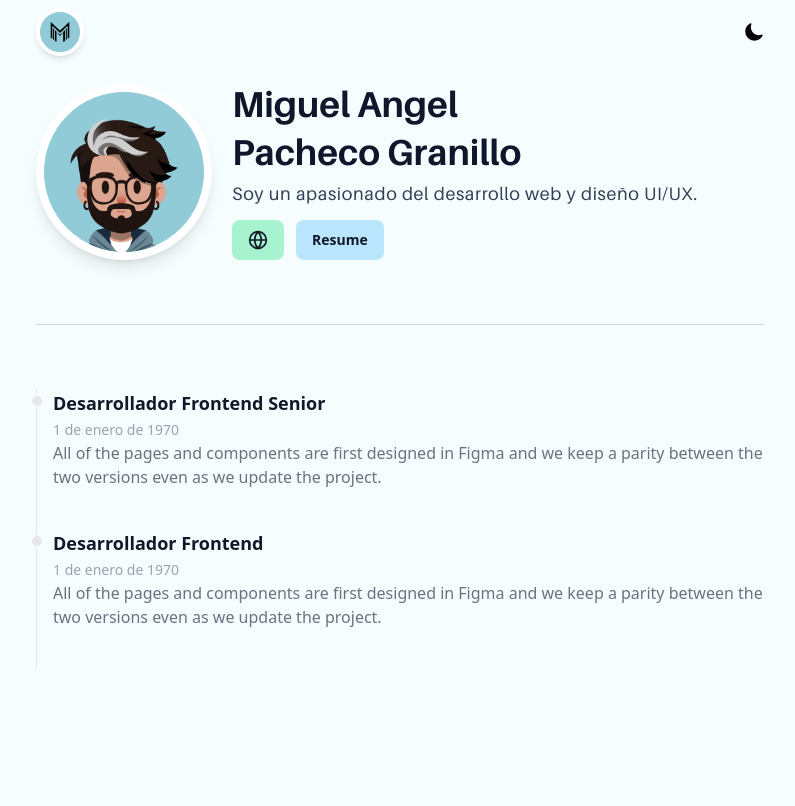
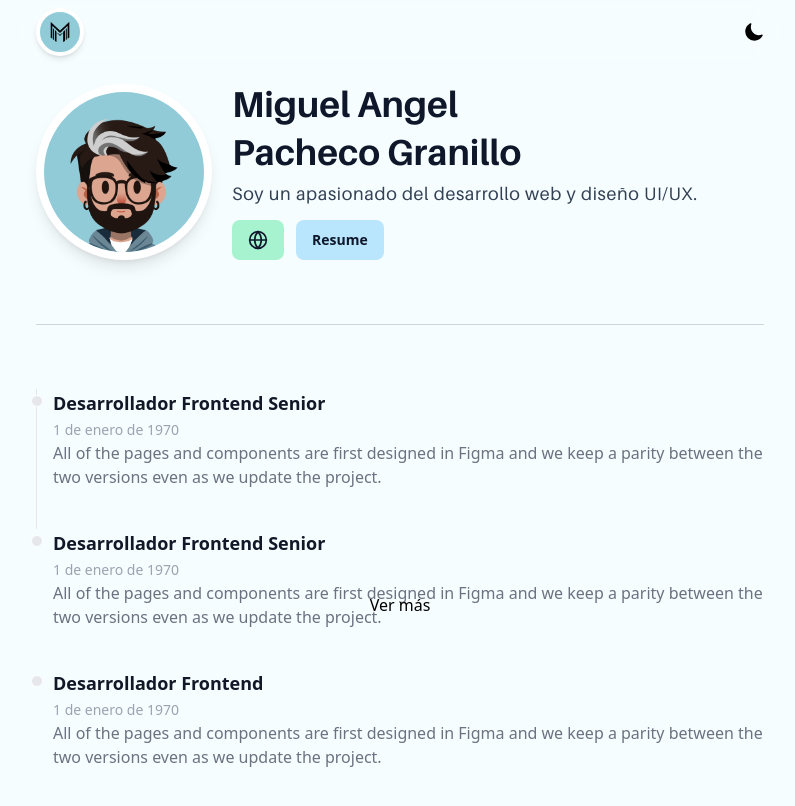
Before and after one commit to miguelAngelPG/portfolio, a Next.js app: page / in a window 1280 px wide. Shown: the top 806 px of the page, without its empty margins (240-1035 px from the left). Built offline with nearby package versions, Linux system fonts and the light colour scheme.

Commit message:
accordion animation

```diff
--- a/src/components/Experience.tsx
+++ b/src/components/Experience.tsx
@@ -1,6 +1,6 @@
 'use client'
 
-import React from 'react'
+import React, { useRef, useState } from 'react'
 import { useLanguage } from '../../hooks/useLanguage';
 import { IExperience } from '@/types';
 
@@ -8,14 +8,36 @@ export const Experience = () => {
 
     const [ lang ] = useLanguage();
 
+    const [active, setActive] = useState(false);
+
+    const toggleAccordion = () => {
+        setActive((prev) => !prev);
+    };
+
+    const ref = useRef<HTMLDivElement>(null);
+
     return (
-        <ol className="relative border-s border-gray-200 dark:border-gray-700">
+        <>
+            <section className={`flex items-center justify-center`}>
+                <ol className={`relative border-s border-gray-200 dark:border-gray-700`}>
+                    <TimelineItem experience={lang.experiences[0]}/>
+                    <div className='transition-all duration-1000 w-full' style={{ height: active ? ref.current?.offsetHeight : 0 }}>
+                        {
+                            <div className='' ref={ref}>
                                 {
                                     lang.experiences.map((experience) => (
                                         <TimelineItem experience={experience} key={experience.company} />
                                     ))
                                 }
+                            </div>
+                        }
+                    </div>
                 </ol>
+            </section>
+                <button className='z-10' onClick={toggleAccordion}>
+                    Ver más
+                </button>
+        </>
     );
 };
 
--- a/tailwind.config.ts
+++ b/tailwind.config.ts
@@ -38,8 +38,18 @@ const config: Config = {
         fadeOut: 'fadeOut 1s ease-in-out forwards',
         fadeInLanguge: 'fadeIn 0.5s ease-in-out forwards',
         fadeOutLanguge: 'fadeOut 0.5s ease-in-out forwards',
+        accordionOpen: 'accordionOpen 0.5s ease-in-out forwards',
+        accordionClose: 'accordionClose 0.5s ease-in-out forwards',
       },
       keyframes: {
+        accordionOpen: {
+          '0%': { height: '0px', },
+          '100%': { height: '100px' }
+        },
+        accordionClose: {
+          '0%': { height: '100px' },
+          '100%': { height: '0px' }
+        },
         slideInTop: {
           '0%': { transform: 'translateY(100%)' },
           '50%': { transform: 'translateY(80%)', opacity: '0' },
```
Lines whose indentation alone changed are shown as unchanged.
